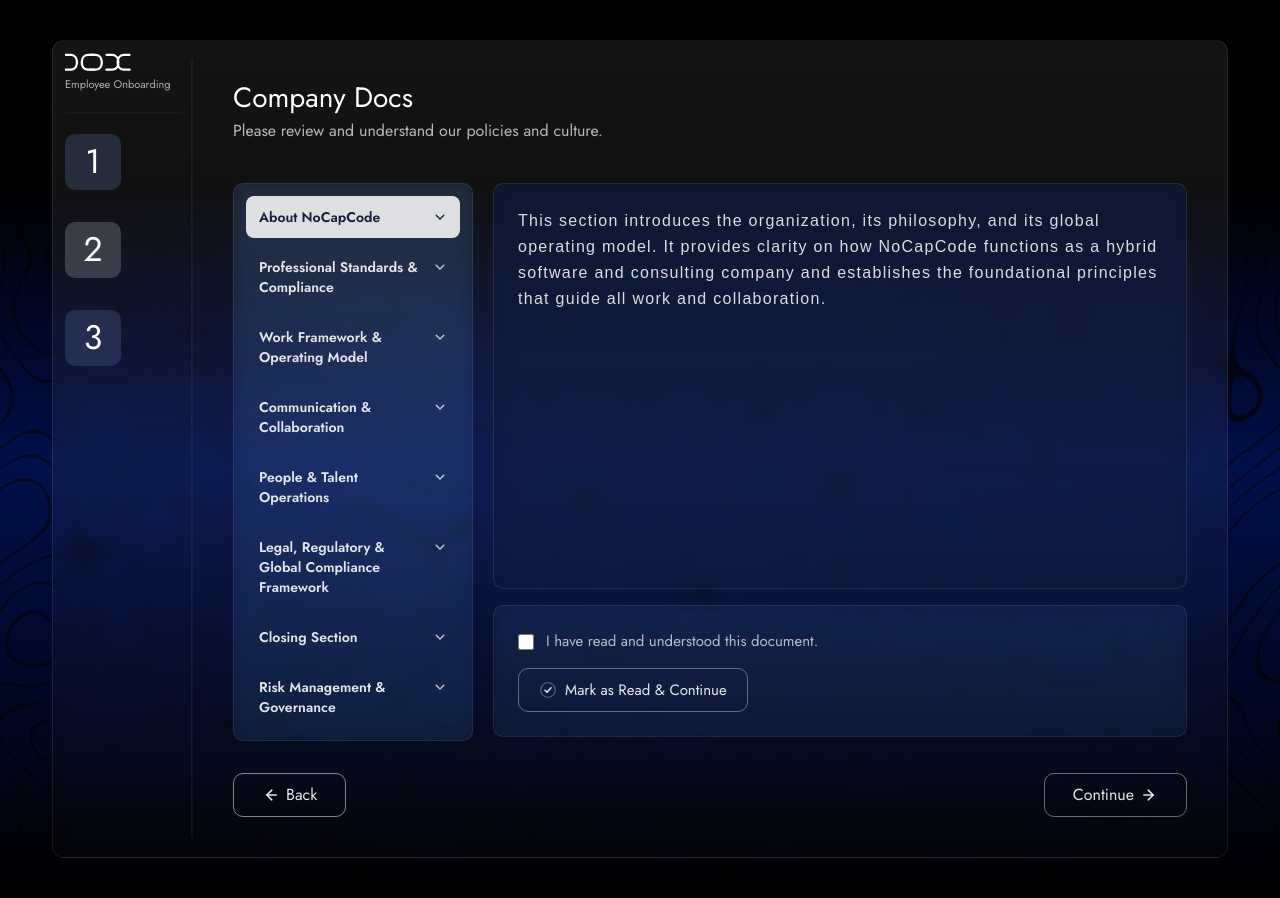
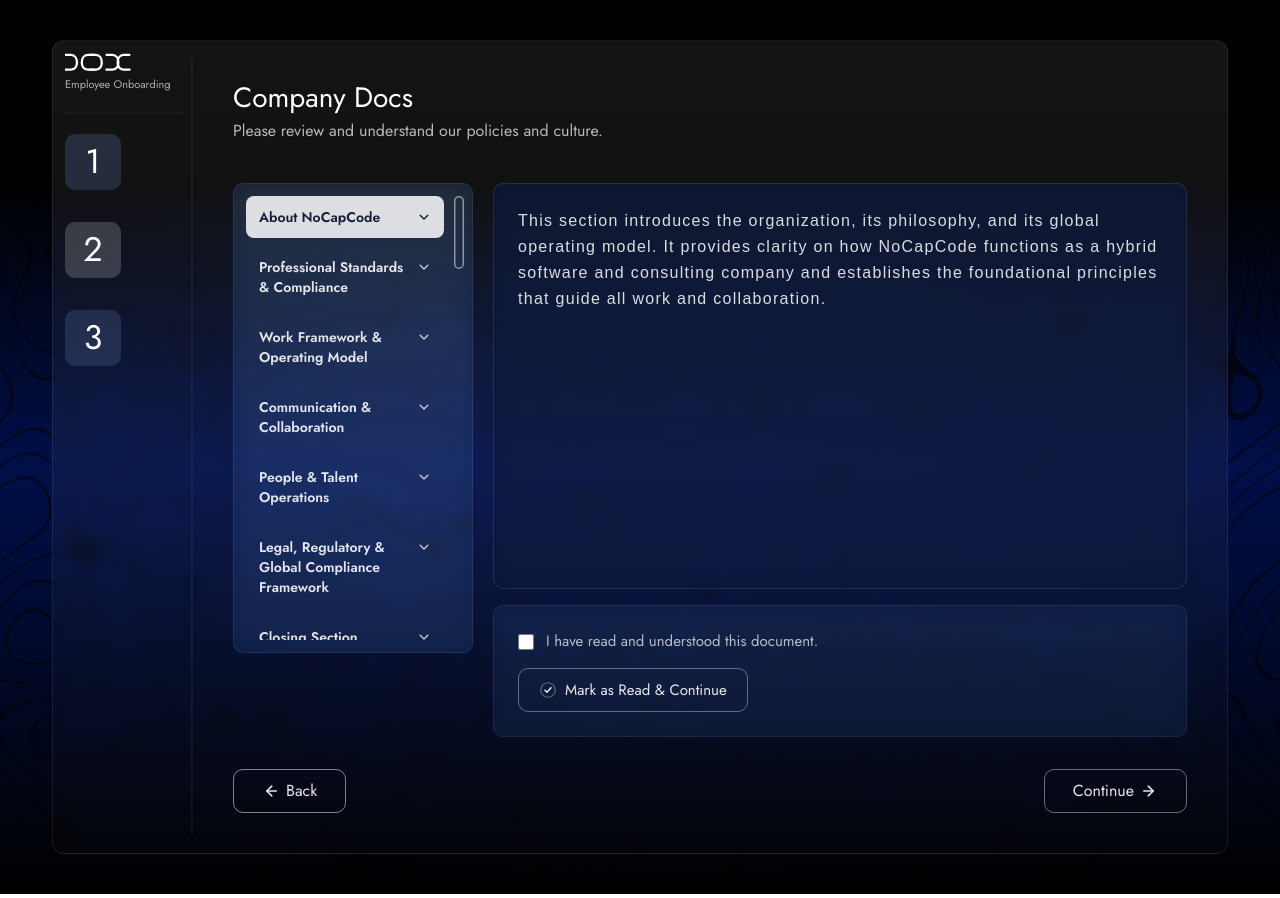
Before and after one commit to NoCapCode-tm/Dox, a React (Vite) app: page /company-docs in a window 1280 px wide. Built offline with nearby package versions, Linux system fonts and the light colour scheme; a web font is replaced by a local one.

Commit message:
Refine Company Docs sidebar scrollbar

```diff
--- a/src/pages/CompanyDocs.jsx
+++ b/src/pages/CompanyDocs.jsx
@@ -11,6 +11,12 @@
     const [hasAcknowledged, setHasAcknowledged] = useState(false)
     const [isContentOverflowing, setIsContentOverflowing] = useState(false)
     const [hasOpenedLongContent, setHasOpenedLongContent] = useState(false)
+    const sidebarScrollRef = useRef(null)
+    const sidebarThumbDragRef = useRef({ isDragging: false, startY: 0, startScrollTop: 0 })
+    const [sidebarThumbTop, setSidebarThumbTop] = useState(0)
+    const [sidebarTrackHeight, setSidebarTrackHeight] = useState(0)
+
+    const sidebarThumbHeight = 73
 
     const selectedDocument = useMemo(
         () => findDocumentNode(documentTree, selectedDocumentId),
@@ -66,8 +72,104 @@
         setHasAcknowledged(true)
     }
 
+    const syncSidebarThumb = () => {
+        const scrollContainer = sidebarScrollRef.current
+        if (!scrollContainer) {
+            return
+        }
+
+        const { scrollHeight, clientHeight, scrollTop } = scrollContainer
+        const trackHeight = clientHeight
+        setSidebarTrackHeight(trackHeight)
+
+        if (scrollHeight <= clientHeight) {
+            setSidebarThumbTop(0)
+            return
+        }
+
+        const maxThumbTop = Math.max(trackHeight - sidebarThumbHeight, 0)
+        const maxScrollTop = scrollHeight - clientHeight
+        const nextThumbTop = maxScrollTop > 0 ? (scrollTop / maxScrollTop) * maxThumbTop : 0
+
+        setSidebarThumbTop(nextThumbTop)
+    }
+
+    useEffect(() => {
+        syncSidebarThumb()
+    }, [expandedSectionIds, selectedDocumentId])
+
+    useEffect(() => {
+        const handleResize = () => {
+            syncSidebarThumb()
+        }
+
+        window.addEventListener('resize', handleResize)
+
+        return () => {
+            window.removeEventListener('resize', handleResize)
+        }
+    }, [])
+
+    const handleSidebarWheel = (event) => {
+        const scrollContainer = event.currentTarget
+        const hasScrollableContent = scrollContainer.scrollHeight > scrollContainer.clientHeight
+
+        if (!hasScrollableContent) {
+            return
+        }
+
+        scrollContainer.scrollTop += event.deltaY
+        syncSidebarThumb()
+        event.preventDefault()
+    }
+
+    const handleSidebarThumbMouseDown = (event) => {
+        event.preventDefault()
+
+        const scrollContainer = sidebarScrollRef.current
+        if (!scrollContainer) {
+            return
+        }
+
+        sidebarThumbDragRef.current = {
+            isDragging: true,
+            startY: event.clientY,
+            startScrollTop: scrollContainer.scrollTop,
+        }
+        document.body.style.userSelect = 'none'
+
+        const handleMouseMove = (moveEvent) => {
+            const currentScrollContainer = sidebarScrollRef.current
+            if (!currentScrollContainer || !sidebarThumbDragRef.current.isDragging) {
+                return
+            }
+
+            const maxScrollTop = currentScrollContainer.scrollHeight - currentScrollContainer.clientHeight
+            const maxThumbTop = Math.max(sidebarTrackHeight - sidebarThumbHeight, 0)
+
+            if (maxScrollTop <= 0 || maxThumbTop <= 0) {
+                return
+            }
+
+            const deltaY = moveEvent.clientY - sidebarThumbDragRef.current.startY
+            const scrollRatio = maxScrollTop / maxThumbTop
+            currentScrollContainer.scrollTop = sidebarThumbDragRef.current.startScrollTop + deltaY * scrollRatio
+            syncSidebarThumb()
+        }
+
+        const handleMouseUp = () => {
+            sidebarThumbDragRef.current.isDragging = false
+            document.body.style.userSelect = ''
+            window.removeEventListener('mousemove', handleMouseMove)
+            window.removeEventListener('mouseup', handleMouseUp)
+        }
+
+        window.addEventListener('mousemove', handleMouseMove)
+        window.addEventListener('mouseup', handleMouseUp)
+    }
+
     return (
-        <div className="relative min-h-screen w-full overflow-hidden font-[jost] text-white" style={{ background: '#000' }}>
+        <div className="relative min-h-screen w-full overflow-x-hidden font-[jost] text-white" style={{ background: '#000' }}>
             {/* Background */}
             <div className="absolute inset-0 z-0">
                 <div
@@ -152,11 +254,21 @@
                                 {/* Document and Acknowledgement Area */}
                                 <div className="mt-10 grid grid-cols-1 gap-4 lg:grid-cols-[240px_1fr] lg:gap-5">
                                     <nav
-                                        className="rounded-[10px] border border-white/8 p-3"
+                                        className="relative h-[470px] rounded-[10px] border border-white/8 p-3"
                                         style={{
                                             background: 'rgba(46, 109, 194, 0.16)',
                                             backdropFilter: 'blur(10px)',
                                             WebkitBackdropFilter: 'blur(10px)',
+                                        }}
+                                    >
+                                        <div
+                                            className="h-full overflow-y-auto overscroll-contain pr-4 [scrollbar-width:none] [&::-webkit-scrollbar]:hidden"
+                                            ref={sidebarScrollRef}
+                                            onScroll={syncSidebarThumb}
+                                            onWheel={handleSidebarWheel}
+                                            style={{
+                                                scrollbarWidth: 'none',
+                                                msOverflowStyle: 'none',
                                             }}
                                         >
                                             <Sidebar
@@ -166,6 +278,15 @@
                                                 onSectionSelect={handleSectionSelect}
                                                 onDocumentSelect={handleDocumentSelect}
                                             />
+                                        </div>
+
+                                        <div className="absolute bottom-3 right-2 top-3">
+                                            <SidebarScrollFrame
+                                                trackHeight={sidebarTrackHeight}
+                                                thumbTop={sidebarThumbTop}
+                                                onThumbMouseDown={handleSidebarThumbMouseDown}
+                                            />
+                                        </div>
                                     </nav>
 
                                     <div className="space-y-4">
@@ -450,6 +571,28 @@
     </svg>
 )
 
+const SidebarScrollFrame = ({ trackHeight, thumbTop, onThumbMouseDown }) => (
+    <div className="relative h-full w-[10px]">
+        <button
+            type="button"
+            aria-label="Scroll sidebar"
+            onMouseDown={onThumbMouseDown}
+            className="absolute left-0 w-[10px] bg-transparent p-0 focus:outline-none"
+            style={{
+                top: `${thumbTop}px`,
+                height: '73px',
+                cursor: 'default',
+                pointerEvents: 'auto',
+                opacity: trackHeight > 73 ? 1 : 0.4,
+            }}
+        >
+            <svg width="10" height="73" viewBox="0 0 10 73" fill="none" xmlns="http://www.w3.org/2000/svg" aria-hidden="true">
+                <rect x="0.75" y="0.75" width="8.5" height="71.5" rx="4.25" stroke="white" strokeOpacity="0.5" strokeWidth="1.5" />
+            </svg>
+        </button>
+    </div>
+)
+
 const DoxLogo = () => (
     <svg width="69" height="19" viewBox="0 0 75 19" fill="none" xmlns="http://www.w3.org/2000/svg" aria-label="DOX logo">
         <g transform="translate(0 0)">
```
Lines whose indentation alone changed are shown as unchanged.
